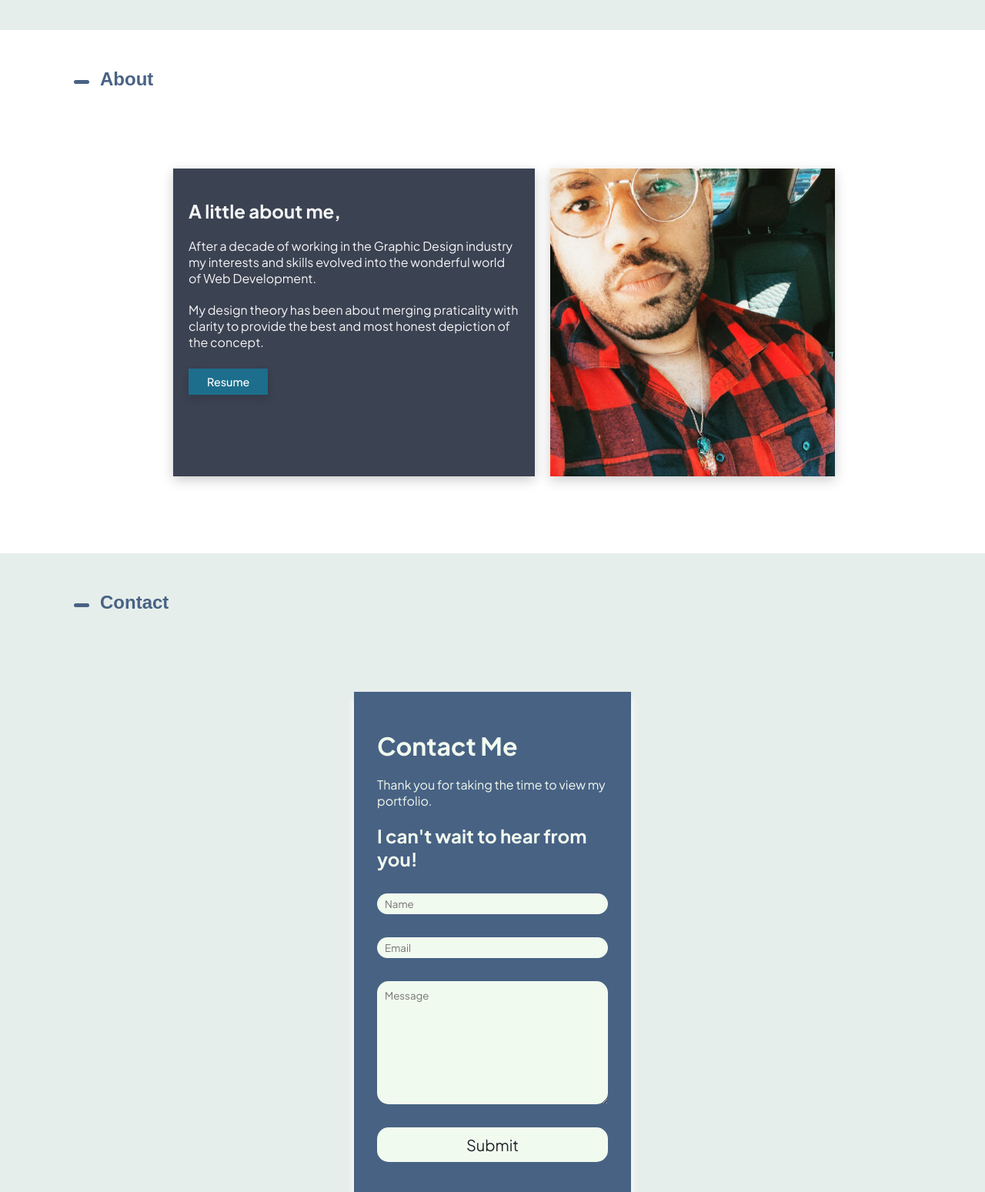
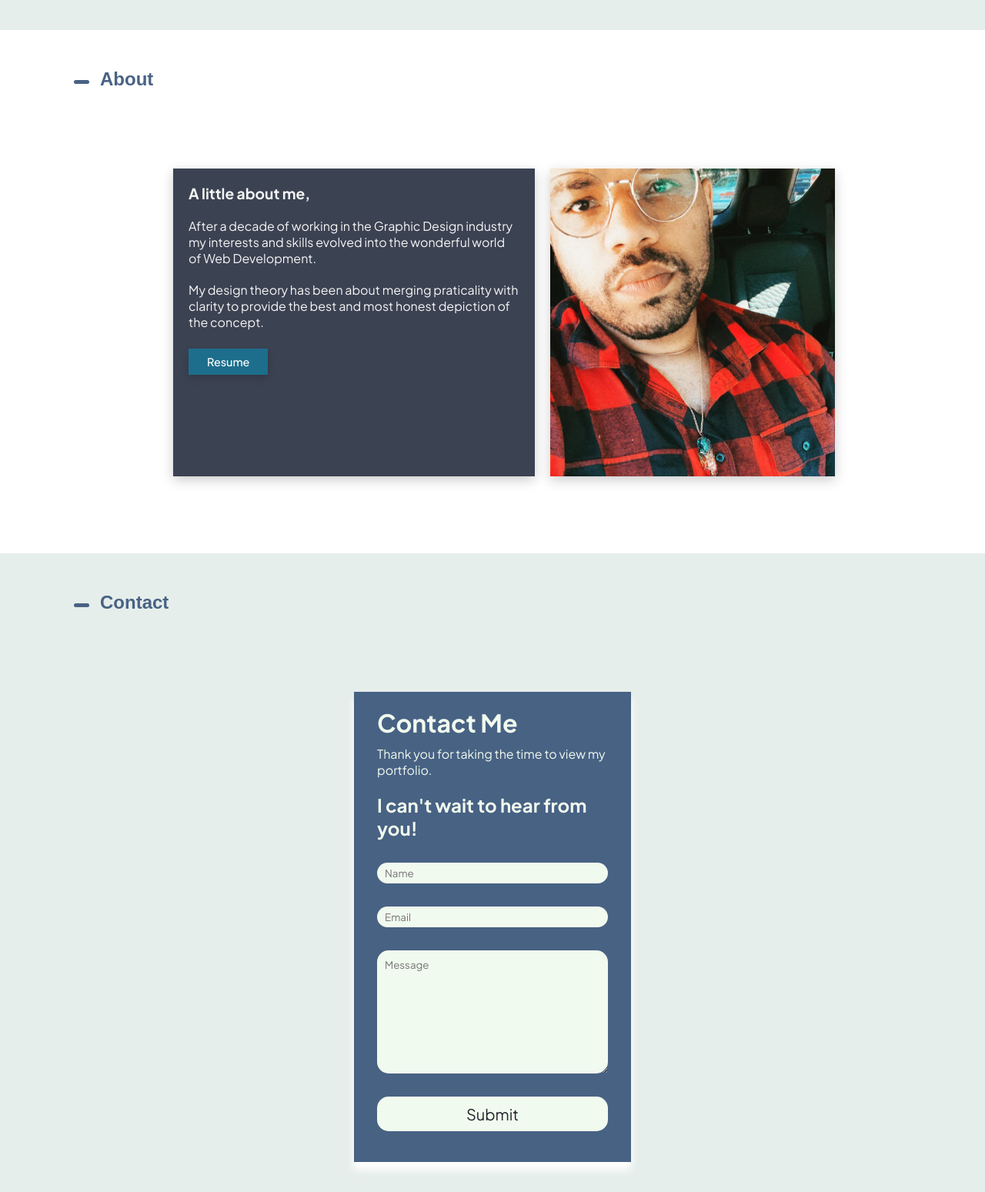
Before and after one commit to christenkishun/kishun.io, a PHP site: page / in a window 1280 px wide. Shown: the part 2520-4069 px from the top of the page at 77% size. Run offline with PHP 8.4, Linux system fonts and the light colour scheme; some libraries are stand-ins or nearby versions; some web fonts are replaced.

Commit message:
Add files via upload

```diff
--- a/css/style.css
+++ b/css/style.css
@@ -951,6 +951,8 @@ main {
     display: grid;
     grid-template-columns: repeat(auto-fill, minmax(1fr));
     padding-bottom: 80px;
+    padding-left: 150px;
+    padding-right: 80px;
     padding-top: 60px;
     row-gap: 1rem;
     -moz-column-gap: 1rem;
@@ -1047,7 +1049,7 @@ main {
     display: flex;
     flex-wrap: wrap;
     background: var(--accent-color);
-    padding: 100px 20px;
+    padding: 100px 60px;
     height: 800px;
     color: #424F61;
     position: relative;
@@ -1110,6 +1112,9 @@ main {
     color: #424F61;
     position: relative;
   }
+  .about-container {
+    display: block;
+  }
   .project-container {
     display: flex;
     justify-content: center;
@@ -1269,7 +1274,7 @@ main {
 @media (min-width: 768px) {
   .contact-block {
     display: flex;
-    margin-top: 50px;
+    margin-top: 600px;
     width: 100%;
     justify-content: center;
     align-content: center;
@@ -1297,10 +1302,10 @@ main {
   }
   .form-text {
     color: #f1faee;
-    margin-top: 20px;
+    margin-top: 5px;
   }
   .form-text h4 {
-    margin-top: 20px;
+    margin-top: 5px;
   }
   .title {
     display: block;
@@ -1391,10 +1396,10 @@ main {
   }
   .form-text {
     color: #f1faee;
-    margin-top: 40px;
+    margin-top: 10px;
   }
   .form-text h3 {
-    margin-bottom: 20px;
+    margin-bottom: 10px;
   }
   .form-text h4 {
     margin-top: 20px;
--- a/css/style.scss
+++ b/css/style.scss
@@ -916,6 +916,8 @@ nav a:hover::before{
     display: grid;
     grid-template-columns: repeat(auto-fill, minmax( 1fr));
     padding-bottom: 80px;
+    padding-left: 150px;
+    padding-right: 80px;
     padding-top: 60px;
     row-gap: 1rem;
     column-gap: 1rem;
@@ -1010,7 +1012,7 @@ nav a:hover::before{
       display: flex;
       flex-wrap: wrap;
       background: var(--accent-color);
-      padding: 100px 20px;
+      padding: 100px 60px;
       height: 800px;
       color: #424F61;
       position: relative;
@@ -1072,6 +1074,9 @@ nav a:hover::before{
           color: #424F61;
           position: relative;
       }
+      .about-container{
+        display: block;
+      }
   .project-container{
       display: flex;
       justify-content: center;
@@ -1236,7 +1241,7 @@ nav a:hover::before{
   @media (min-width: 768px){
       .contact-block{
           display: flex;
-          margin-top: 50px;
+          margin-top: 600px;
           width: 100%;
           justify-content: center;
           align-content: center;
@@ -1264,10 +1269,10 @@ nav a:hover::before{
   }
   .form-text{
       color: #f1faee;
-      margin-top: 20px;
+      margin-top: 5px;
   }
   .form-text h4{
-      margin-top: 20px;
+      margin-top: 5px;
   }
   .title{
       display: block;
@@ -1362,10 +1367,10 @@ nav a:hover::before{
       }
       .form-text{
           color: #f1faee;
-          margin-top: 40px;
+          margin-top: 10px;
       }
       .form-text h3{
-          margin-bottom: 20px;
+          margin-bottom: 10px;
       }
       .form-text h4{
           margin-top: 20px;
--- a/index.html
+++ b/index.html
@@ -13,7 +13,7 @@
     <link rel="preconnect" href="https://fonts.gstatic.com" crossorigin>
     <link href="https://fonts.googleapis.com/css2?family=Oswald:wght@600&family=Plus+Jakarta+Sans:ital,wght@0,200;0,300;0,400;0,500;0,600;0,700;0,800;1,200;1,300;1,400;1,500;1,600;1,700;1,800&family=Source+Sans+Pro&display=swap" rel="stylesheet">
     <link rel="stylesheet" href="https://use.typekit.net/ysd8pct.css">
-    <link rel="stylesheet" href="https://fonts.googleapis.com/css2?family=Material+Symbols+Outlined:opsz,wght,FILL,GRAD@48,400,0,0" />
+    <link rel="stylesheet" href="https://fonts.googleapis.com/css2?family=Material+Symbols+Outlined:opsz,wght,FILL,GRAD@48,400,0,0">
     <script src="//cdnjs.cloudflare.com/ajax/libs/validate.js/0.13.1/validate.min.js"></script>
     <title>Kishun.io</title>
 </head>
@@ -211,10 +211,10 @@
                     <div class="image-container">
                         <div class="portfolio-item">
                             <figure class="image">
-                                <img src="images/wakedems.png" alt="Act Logo">
+                                <img src="images/machapunga.png" alt="Machapunga Website Mockup">
                                     <div class="text">
-                                        <h5>ACT Logo</h5>
-                                        <a href="https://www.behance.net/gallery/12108845/Wake-Dems" target="_blank" class="center-position">Dribble</a>
+                                        <h5>Machapunga</h5>
+                                        <a href="https://www.figma.com/proto/61Mvt3RtN5XBTmqNtbjcud/Machapunga-Site?page-id=0%3A1&node-id=1-2&viewport=706%2C192%2C0.24&scaling=scale-down" target="_blank" class="center-position">Demo</a>
                                     </div>
                             </figure>
                         </div>
@@ -247,45 +247,6 @@
                         </div>
                     </div>
 
-                        <!-- <figure class="work-piece">
-
-                        </figure>
-                            <div class="work-piece">
-                            <a href="https://github.com/christenkishun/ajoyoyfest" target="_blank">
-                                <img src="images/ajoyo-mockup.png" alt="AjoyoFest Cropped Image">
-                            </a>
-                        </div>
-                        <div class="work-piece">
-                            <a href="https://www.figma.com/proto/r62XpishO3KbJG4OkY8Pkb/Lucky--Pods-website?page-id=0%3A1&node-id=17-1159&viewport=0%2C0%2C1&scaling=scale-down&starting-point-node-id=17%3A1625&show-proto-sidebar=1" target="_blank">
-                                <img src="images/cinetheater-mobile.jpeg" alt="Cinetheater Mockup Image">
-                            </a>
-                        </div>
-                        <div class="work-piece">
-                            <a href="https://github.com/christenkishun/solas-timesheet" target="_blank">
-                            <img src="images/solas-mockup.png" alt="Solas Timesheet Image">
-                            </a>
-                        </div>
-                            <div class="work-piece">
-                            <a href="https://www.figma.com/proto/r62XpishO3KbJG4OkY8Pkb/Lucky--Pods-website?page-id=0%3A1&node-id=17-1159&viewport=457%2C-686%2C0.25&scaling=scale-down&starting-point-node-id=17%3A1159&show-proto-sidebar=1" target="_blank">
-                            <img src="images/Home.png" alt="Lucky Pods Desktop Image">
-                            </a>
-                        </div>
-                        <div class="work-piece">
-                            <a href="https://www.figma.com/proto/r62XpishO3KbJG4OkY8Pkb/Lucky--Pods-website?page-id=0%3A1&node-id=17-1159&viewport=457%2C-686%2C0.25&scaling=scale-down&starting-point-node-id=17%3A1159&show-proto-sidebar=1" target="_blank">
-                                <img src="images/lucky-pods-mobile.jpeg" alt="Lucky Pods Mobile Image">
-                            </a>
-                        </div>
-                        <div class="work-piece">
-                            <a href="https://www.figma.com/proto/r62XpishO3KbJG4OkY8Pkb/Lucky--Pods-website?page-id=0%3A1&node-id=17-1159&viewport=457%2C-686%2C0.25&scaling=scale-down&starting-point-node-id=17%3A1159&show-proto-sidebar=1" target="_blank">
-                                <img src="images/kbdb.jpg" alt="KBDB3 Illustration Image">
-                            </a>
-                            </div>
-                            <div class="work-piece">
-                            <a href="https://xd.adobe.com/view/f38ac083-de66-4a03-a9e8-91effecd996e-a6d9/?fullscreen&hints=off" target="_blank">
-                                <img src="images/Home-Desktop.png" alt="Cinetheater Desktop Image">
-                            </a>
-                        </div> -->
-
                 </div>
             </div>
 
@@ -317,16 +278,16 @@
                         </div>
 
                     <div class="icon-class">
-                        <i class="fab fa-js-square" aria-label="JavaScriptIcon"></i>
+                        <i class="fab fa-js-square"></i>
                     </div>
                     <div class="icon-class">
-                        <i class="fab fa-css3-alt" aria-label="CSS Icon"></i>
+                        <i class="fab fa-css3-alt"></i>
                     </div>
                     <div class="icon-class">
-                        <i class="fab fa-html5" aria-label="HTML5 Icon"></i>
+                        <i class="fab fa-html5"></i>
                     </div>
                     <div class="icon-class">
-                        <i class="fab fa-sass" aria-label="SASS Icon"></i>
+                        <i class="fab fa-sass"></i>
                     </div>
 
 
@@ -335,17 +296,20 @@
         </section>
 
         <!-- About Header -->
-        <section class="portfolio-header" id="about">
+        <section class="portfolio-header">
             <div class="sc-header">
                     <h4>About</h4>
                    </div>
-            </section>
+        </section>
         <!-- About Section  -->
-        <section class="about-block">
+            <section class="about-block" id="about">
+                <div class="about-container">
+
+                </div>
                 <div class="article-container">
-                <article class="project-container">
+                <div class="project-container">
                     <div class="about-info">
-                        <h4>A little about me,</h4>
+                        <h5>A little about me,</h5>
                         <p>After a decade of working in the Graphic Design industry my interests and skills evolved into the wonderful world of Web Development.</p> <p>My design theory has been about merging praticality with clarity to provide the best and most honest depiction of the concept.</p>
                         <div class="space">
                         </div>
@@ -358,8 +322,9 @@
                             <img src="images/chris.jpg" alt="Picture of Christen">
                         </a>
                     </div>
-                </article>
-            </div>
+                </div>
+                </div>
+
         </section>
 
        <!-- Contact Header -->
@@ -381,10 +346,10 @@
                                 <h4>I can't wait to hear from you!</h4>
                                 </div>
 
-                            <input name="name" type="text" class="name formEntry" placeholder="Name" />
-                            <input style="cursor: pointer;" name="email" type="text" class="email formEntry" placeholder="Email"/>
+                            <input name="name" type="text" class="name formEntry" placeholder="Name">
+                            <input style="cursor: pointer;" name="email" type="text" class="email formEntry" placeholder="Email">
                             <textarea class="message formEntry" placeholder="Message"></textarea>
-                            <input name="message" type="submit" value="Submit" class="submit formEntry" />
+                            <input name="message" type="submit" value="Submit" class="submit formEntry">
                             </form>
                         </div>
                 </div>
```
Also changed, not shown: images/machapunga.png (added), 1 other file.
